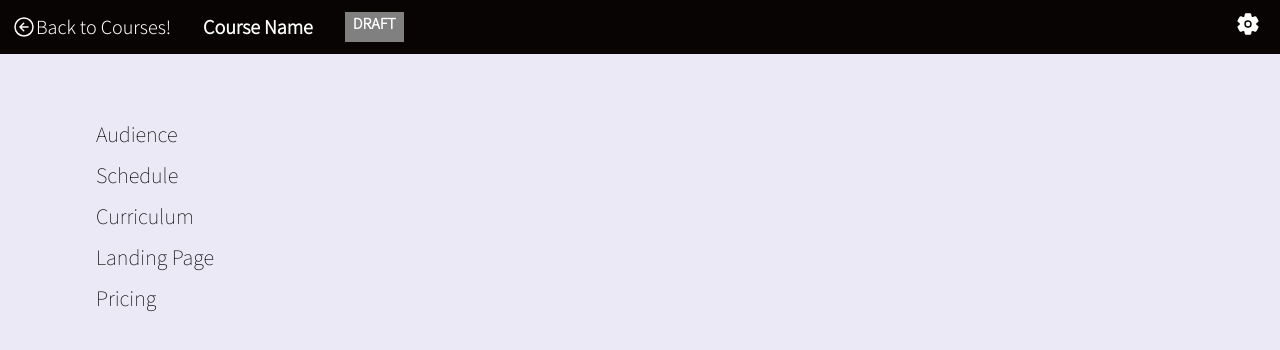
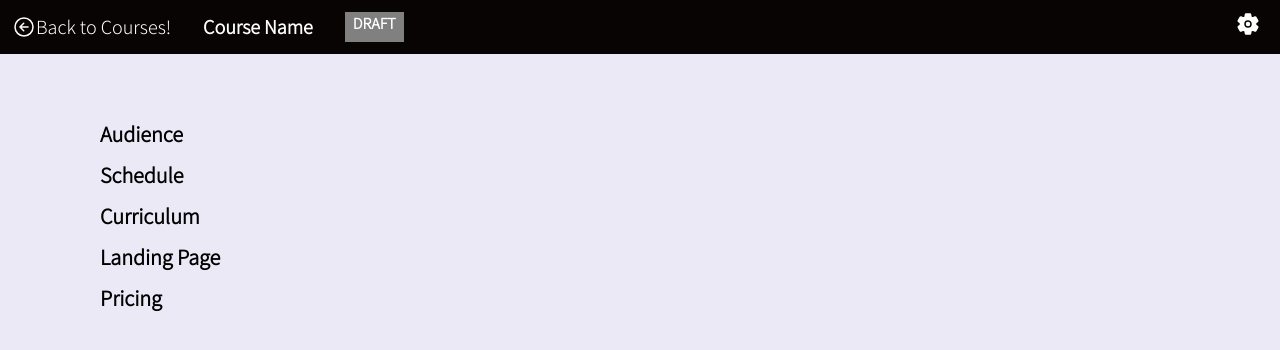
Before and after one commit to ApprenticeEngage/apprentice-mentor-interface, a React (Vite) app: page / in a window 1280 px wide. Shown: the top 350 px of the page. Built offline with nearby package versions, Linux system fonts and the light colour scheme.

Commit message:
course edit sideNav done

```diff
--- a/src/screens/CourseEdit.tsx
+++ b/src/screens/CourseEdit.tsx
@@ -1,7 +1,14 @@
-import React from "react";
+import React, { useState } from "react";
 import { IoArrowBackCircleOutline, IoSettings } from "react-icons/io5";
 
 const CourseEdit = () => {
+  const [selectedSection, setSelectedSection] = useState(""); // State to keep track of the selected section
+
+  // Function to handle the section click
+  const handleSectionClick = (section) => {
+    setSelectedSection(section);
+  };
+
   return (
     <div className="bg-light-bg  overflow-x-clip h-full w-full">
       {/* navbar */}
@@ -22,31 +29,61 @@ const CourseEdit = () => {
       </div>
 
       <div className="mx-16 mt-8 flex flex-row justify-between ">
-        <div className="nav m-4  flex flex-col  text-[22px] ">
+        <div className="nav m-4 flex flex-col text-[22px]">
           <nav className="bg-blue-500 p-4">
             <ul className="flex flex-col justify-start items-start space-y-2 text-text">
               <li>
-                <a href="#audience" className=" hover:bg-accent">
+                <a
+                  href="#audience"
+                  className={`p-1 ${
+                    selectedSection === "audience" ? "bg-accent" : ""
+                  } font-semibold hover:bg-accent`}
+                  onClick={() => handleSectionClick("audience")}
+                >
                   Audience
                 </a>
               </li>
               <li>
-                <a href="#schedule" className=" hover:bg-accent">
+                <a
+                  href="#schedule"
+                  className={`p-1 ${
+                    selectedSection === "schedule" ? "bg-accent" : ""
+                  } font-semibold hover:bg-accent`}
+                  onClick={() => handleSectionClick("schedule")}
+                >
                   Schedule
                 </a>
               </li>
               <li>
-                <a href="#curriculum" className=" hover:bg-accent">
+                <a
+                  href="#curriculum"
+                  className={`p-1 ${
+                    selectedSection === "curriculum" ? "bg-accent" : ""
+                  } font-semibold hover:bg-accent`}
+                  onClick={() => handleSectionClick("curriculum")}
+                >
                   Curriculum
                 </a>
               </li>
               <li>
-                <a href="#landing-page" className=" hover:bg-accent">
+                <a
+                  href="#landing-page"
+                  className={`p-1 ${
+                    selectedSection === "landing-page" ? "bg-accent" : ""
+                  } font-semibold hover:bg-accent`}
+                  onClick={() => handleSectionClick("landing-page")}
+                >
                   Landing Page
                 </a>
               </li>
               <li>
-                <a href="#pricing" className=" hover:bg-accent">
+                <a
+                  href="#pricing"
+                  className={`p-1 ${
+                    selectedSection === "pricing" ? "bg-accent" : ""
+                  } font-semibold hover:bg-accent `}
+                  onClick={() => handleSectionClick("pricing")}
+                >
                   Pricing
                 </a>
               </li>
```
